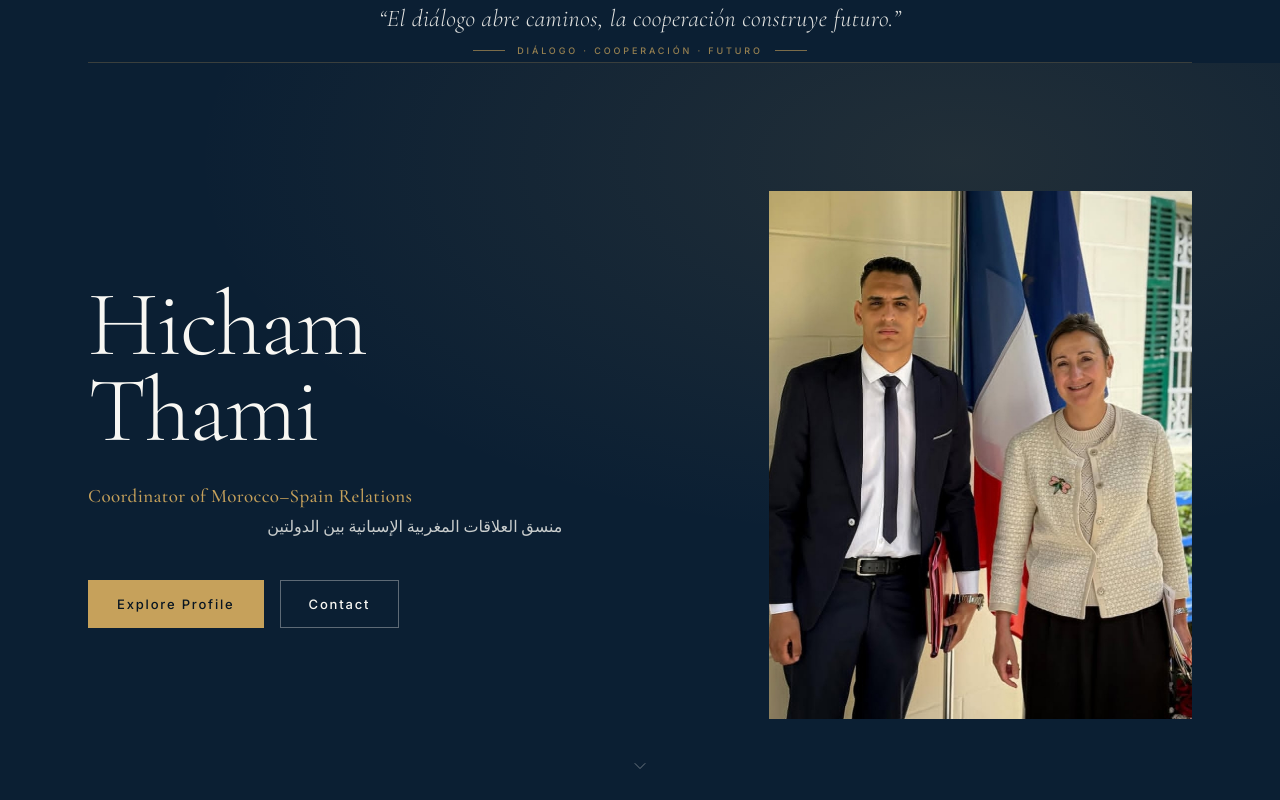
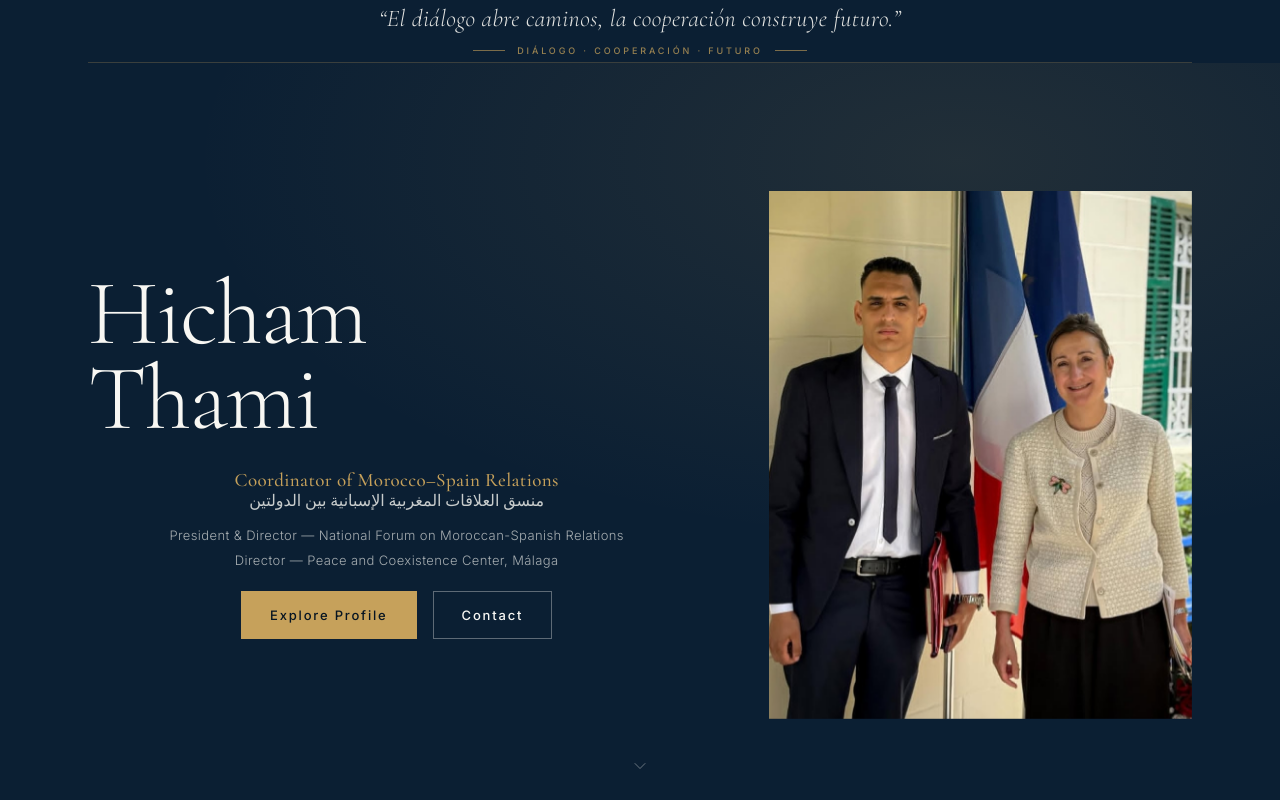
Before and after one commit to IdrissiZack/Hicham-Thami-portfolio, a React (Vite) app: page / in a window 1280 px wide. Shown: the top 800 px of the page. Built offline with nearby package versions, Linux system fonts and the light colour scheme.

Commit message:
update hicham thami hero roles

```diff
--- a/src/data/profile.js
+++ b/src/data/profile.js
@@ -1,9 +1,14 @@
 export const profile = {
   name: "Hicham Thami",
 
-title: "Coordinator of Morocco–Spain Relations",
-titleAr: "منسق العلاقات المغربية الإسبانية بين الدولتين",
-subtitle: "Director — National Forum on Moroccan-Spanish Relations",
+  title: "Coordinator of Morocco–Spain Relations",
+  titleAr: "منسق العلاقات المغربية الإسبانية بين الدولتين",
+
+  roles: [
+    "President & Director — National Forum on Moroccan-Spanish Relations",
+    "Director — Peace and Coexistence Center, Málaga",
+  ],
+
   location: "Morocco — Spain",
 
   tagline:
--- a/src/sections/Hero.jsx
+++ b/src/sections/Hero.jsx
@@ -17,28 +17,43 @@ export default function Hero() {
       <div className="shell relative z-10 grid w-full items-center gap-14 lg:grid-cols-12 lg:gap-16">
 
         {/* Text */}
-<div className="order-2 lg:order-1 lg:col-span-7">
+        <div className="order-2 text-center lg:order-1 lg:col-span-7 lg:text-left">
 
-  <h1 className="max-w-[8ch] font-serif text-[3.4rem] font-light leading-[0.92] tracking-[-0.02em] text-ivory sm:text-7xl lg:text-[5.8rem]">
+          {/* Name */}
+          <h1 className="mx-auto max-w-[8ch] font-serif text-[3.4rem] font-light leading-[0.92] tracking-[-0.02em] text-ivory sm:text-7xl lg:mx-0 lg:text-[5.8rem]">
             Hicham
             <br />
             Thami
           </h1>
 
- <div className="mt-7 max-w-[48ch]">
-  <p className="font-serif text-[17px] font-medium leading-relaxed tracking-[0.02em] text-gold sm:text-[19px]">
+          {/* Main Title */}
+          <div className="mt-7 w-full text-center">
+            <p className="font-serif text-[17px] font-medium leading-none tracking-[0.02em] text-gold sm:text-[19px]">
               {profile.title}
             </p>
 
             <p
               dir="rtl"
-    className="mt-0.5 font-serif text-[15px] font-medium leading-relaxed text-ivory/80 sm:text-[16px]"
+              className="mt-1 font-serif text-[15px] font-medium leading-none text-ivory/80 sm:text-[16px]"
             >
               {profile.titleAr}
             </p>
           </div>
 
-  <div className="mt-10 flex flex-col gap-3 sm:flex-row sm:gap-4">
+          {/* Additional Roles */}
+          <div className="mt-4 space-y-1 text-center">
+            {profile.roles?.map((role) => (
+              <p
+                key={role}
+                className="font-sans text-[12px] leading-relaxed tracking-[0.03em] text-ivory/65 sm:text-[13px]"
+              >
+                {role}
+              </p>
+            ))}
+          </div>
+
+          {/* Buttons */}
+          <div className="mt-5 flex flex-col items-center justify-center gap-3 sm:flex-row sm:gap-4">
             <Button href="#profile" variant="solid">
               Explore Profile
             </Button>
@@ -47,13 +62,11 @@ export default function Hero() {
               Contact
             </Button>
           </div>
-
         </div>
 
         {/* Portrait */}
         <div className="order-1 lg:order-2 lg:col-span-5">
           <div className="relative mx-auto w-full max-w-[290px] sm:max-w-[350px] lg:max-w-none">
-
             <SmartImage
               src={profile.portrait}
               alt={`${profile.name}, ${profile.title}`}
@@ -62,12 +75,11 @@ export default function Hero() {
               loading="eager"
               imgClassName="slow-zoom"
             />
-
+          </div>
         </div>
       </div>
 
-      </div>
-
+      {/* Scroll */}
       <a
         href="#profile"
         aria-label="Scroll to profile"
```
Lines whose indentation alone changed are shown as unchanged.
